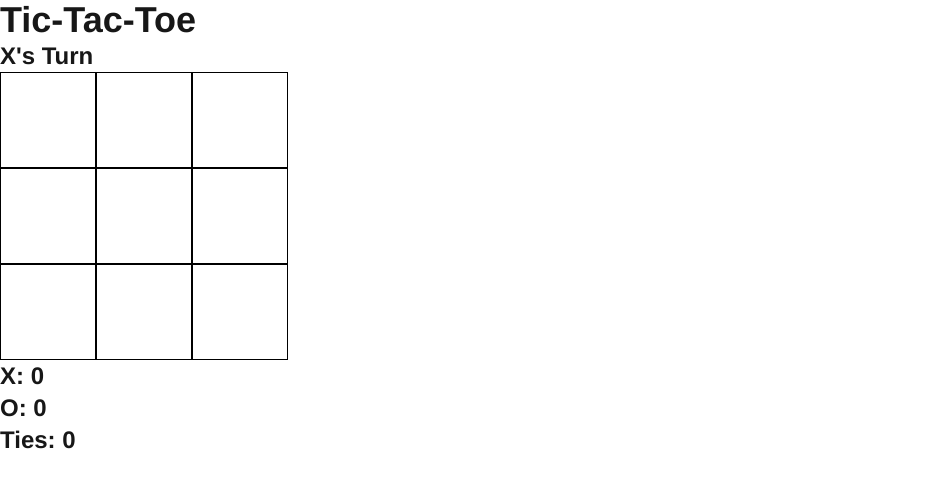
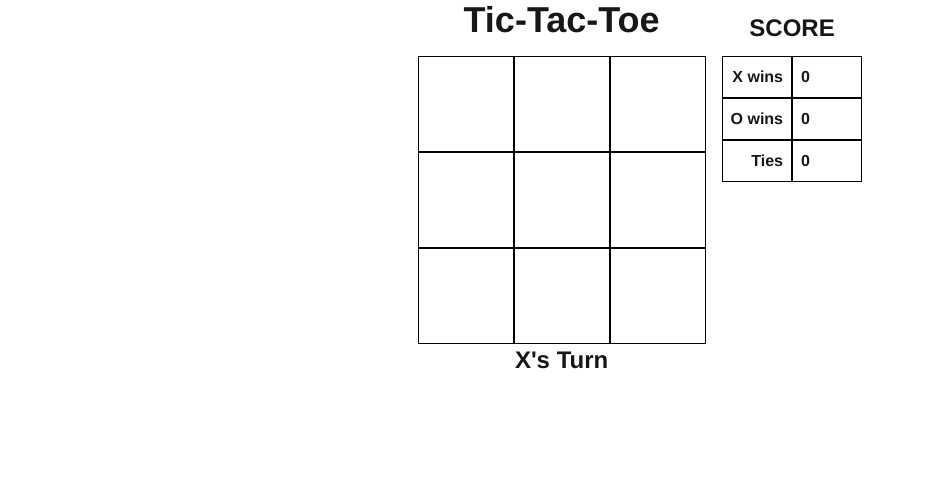
Before and after one commit to greg-ashby/tic-tac-toe, a Next.js app: page / in a window 1280 px wide. Shown: the top 488 px of the page, without its empty margins (0-925 px from the left). Built offline with nearby package versions, Linux system fonts and the light colour scheme.

Commit message:
cleaned up the layout and made players alternate starting

```diff
--- a/src/components/GameBoard.tsx
+++ b/src/components/GameBoard.tsx
@@ -1,18 +1,21 @@
 /* eslint-disable react/no-array-index-key */
+import { Board, calculateOutcome } from '@/lib/GameLogic.ts';
 import GameSquare from './GameSquare.tsx';
 
 type Props = {
-  board: (string | null)[];
+  board: Board;
   // eslint-disable-next-line no-unused-vars
   onSquareClick: (squareNumber: number) => void;
 };
 export default function GameBoard({ board, onSquareClick }: Props) {
+  const { isOver } = calculateOutcome(board);
   return (
     <div className="grid grid-cols-3 w-72">
       {board.map((square, index) => (
         <GameSquare
           key={index}
           value={square}
+          disabled={isOver}
           onClick={() => onSquareClick(index)}
         />
       ))}
--- a/src/components/GameSquare.tsx
+++ b/src/components/GameSquare.tsx
@@ -1,13 +1,15 @@
 type Props = {
   value: string | null;
   onClick: () => void;
+  disabled: boolean;
 };
 
-export default function GameSquare({ value, onClick }: Props) {
+export default function GameSquare({ value, onClick, disabled }: Props) {
   return (
     <button
       type="button"
       className="w-24 h-24 flex items-center justify-center border border-black text-2xl"
+      disabled={disabled || value !== null}
       onClick={onClick}
     >
       {value}
--- a/src/components/Match.tsx
+++ b/src/components/Match.tsx
@@ -11,7 +11,6 @@ import { calculateNewMatchScore, getNewMatchScore } from '@/lib/MatchLogic.ts';
 import GameBoard from './GameBoard.tsx';
 import GameState from './GameState.tsx';
 import MatchScore from './MatchScore.tsx';
-import MatchTitle from './MatchTitle.tsx';
 
 function switchPlayer(currentPlayer: Player) {
   return currentPlayer === 'X' ? 'O' : 'X';
@@ -19,7 +18,8 @@ function switchPlayer(currentPlayer: Player) {
 
 export default function Match() {
   const [board, setBoard] = useState(getEmptyBoard());
-  const [currentPlayer, setCurrentPlayer] = useState<Player>('X');
+  const [startingPlayer, setStartingPlayer] = useState<Player>('X');
+  const [currentPlayer, setCurrentPlayer] = useState<Player>(startingPlayer);
   const [score, setScore] = useState(getNewMatchScore());
 
   const handleSquareClick = (squareNumber: number) => {
@@ -42,19 +42,25 @@ export default function Match() {
 
   const handleNewGameClick = () => {
     setBoard(getEmptyBoard());
-    setCurrentPlayer('X');
+    const newStartingPlayer = switchPlayer(startingPlayer);
+    setStartingPlayer(newStartingPlayer);
+    setCurrentPlayer(newStartingPlayer);
   };
 
   return (
-    <>
-      <MatchTitle />
+    <div className="flex flex-wrap justify-center gap-4">
+      <div className="flex flex-col items-center">
+        <h1 className="text-4xl font-bold mb-4">Tic-Tac-Toe</h1>
+        <GameBoard board={board} onSquareClick={handleSquareClick} />
         <GameState
           board={board}
           currentPlayer={currentPlayer}
           onNewGameClick={handleNewGameClick}
         />
-      <GameBoard board={board} onSquareClick={handleSquareClick} />
+      </div>
+      <div className="flex flex-col justify-center h-full">
         <MatchScore score={score} />
-    </>
+      </div>
+    </div>
   );
 }
--- a/src/components/MatchScore.tsx
+++ b/src/components/MatchScore.tsx
@@ -7,9 +7,27 @@ type Props = {
 export default function MatchScore({ score: { xWins, oWins, ties } }: Props) {
   return (
     <>
-      <p className="text-2xl font-bold">X: {xWins}</p>
-      <p className="text-2xl font-bold">O: {oWins}</p>
-      <p className="text-2xl font-bold">Ties: {ties}</p>
+      <h1 className="text-2xl text-center font-bold mt-3 mb-3">SCORE</h1>
+      <div className="grid grid-cols-2">
+        <div className="border border-black text-l font-bold text-right p-2">
+          X wins
+        </div>
+        <div className="border border-black text-l font-bold text-left p-2">
+          {xWins}
+        </div>
+        <div className="border border-black text-l font-bold text-right p-2">
+          O wins
+        </div>
+        <div className="border border-black text-l font-bold text-left p-2">
+          {oWins}
+        </div>
+        <div className="border border-black text-l font-bold text-right p-2">
+          Ties
+        </div>
+        <div className="border border-black text-l font-bold text-left p-2">
+          {ties}
+        </div>
+      </div>
     </>
   );
 }
--- a/src/components/MatchTitle.tsx
+++ /dev/null
@@ -1,3 +0,0 @@
-export default function MatchTitle() {
-  return <h1 className="text-4xl font-bold">Tic-Tac-Toe</h1>;
-}
--- a/src/components/NewGameButton.tsx
+++ b/src/components/NewGameButton.tsx
@@ -5,7 +5,11 @@ type Props = {
 };
 export default function NewGameButton({ onClick }: Props) {
   return (
-    <button className="text-2xl font-bold" type="button" onClick={onClick}>
+    <button
+      className="text-2xl font-bold bg-green-500 text-white px-4 py-2 rounded hover:bg-green-600 transition duration-200"
+      type="button"
+      onClick={onClick}
+    >
       New Game
     </button>
   );
```
Lines whose indentation alone changed are shown as unchanged.
